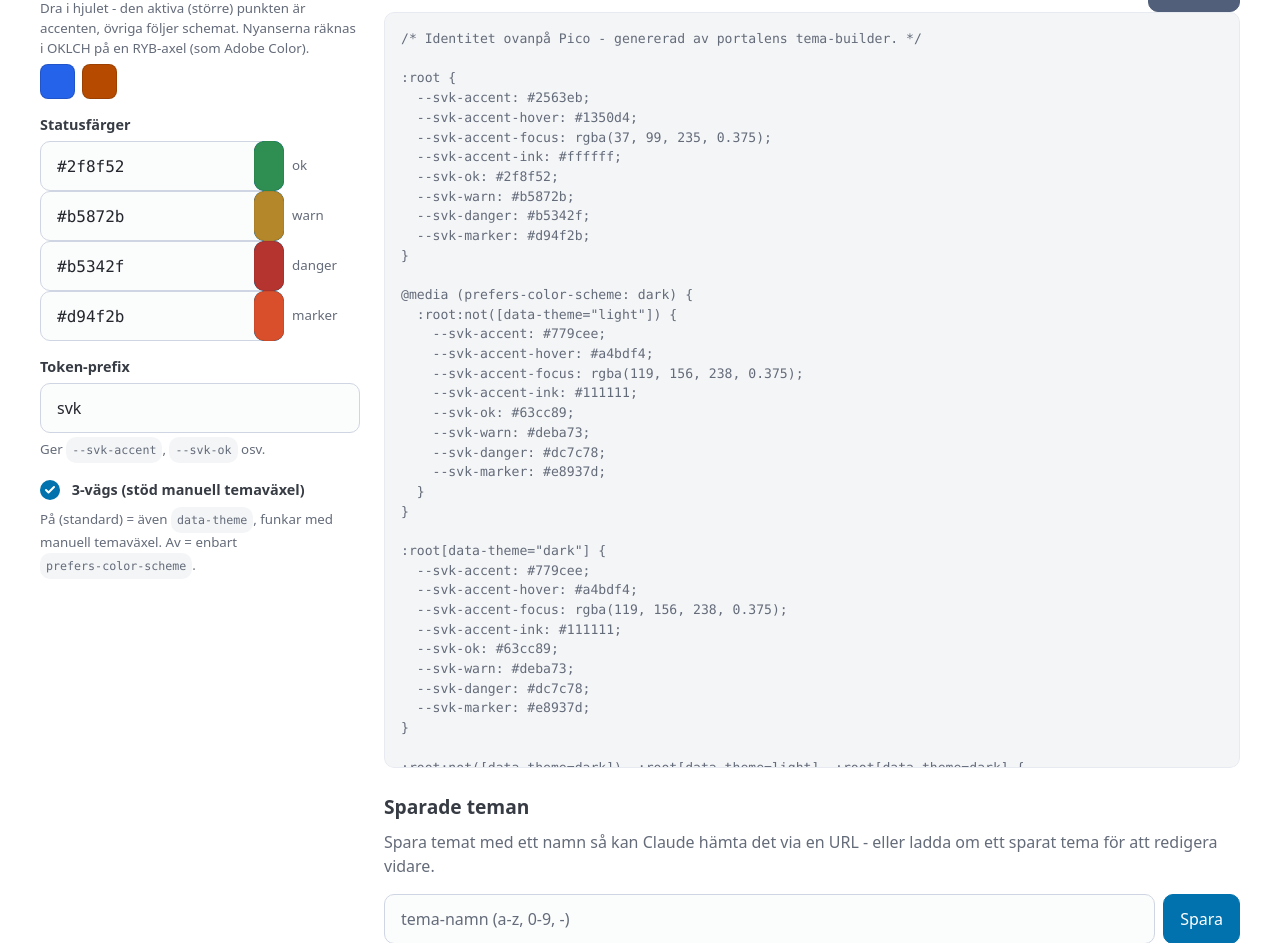
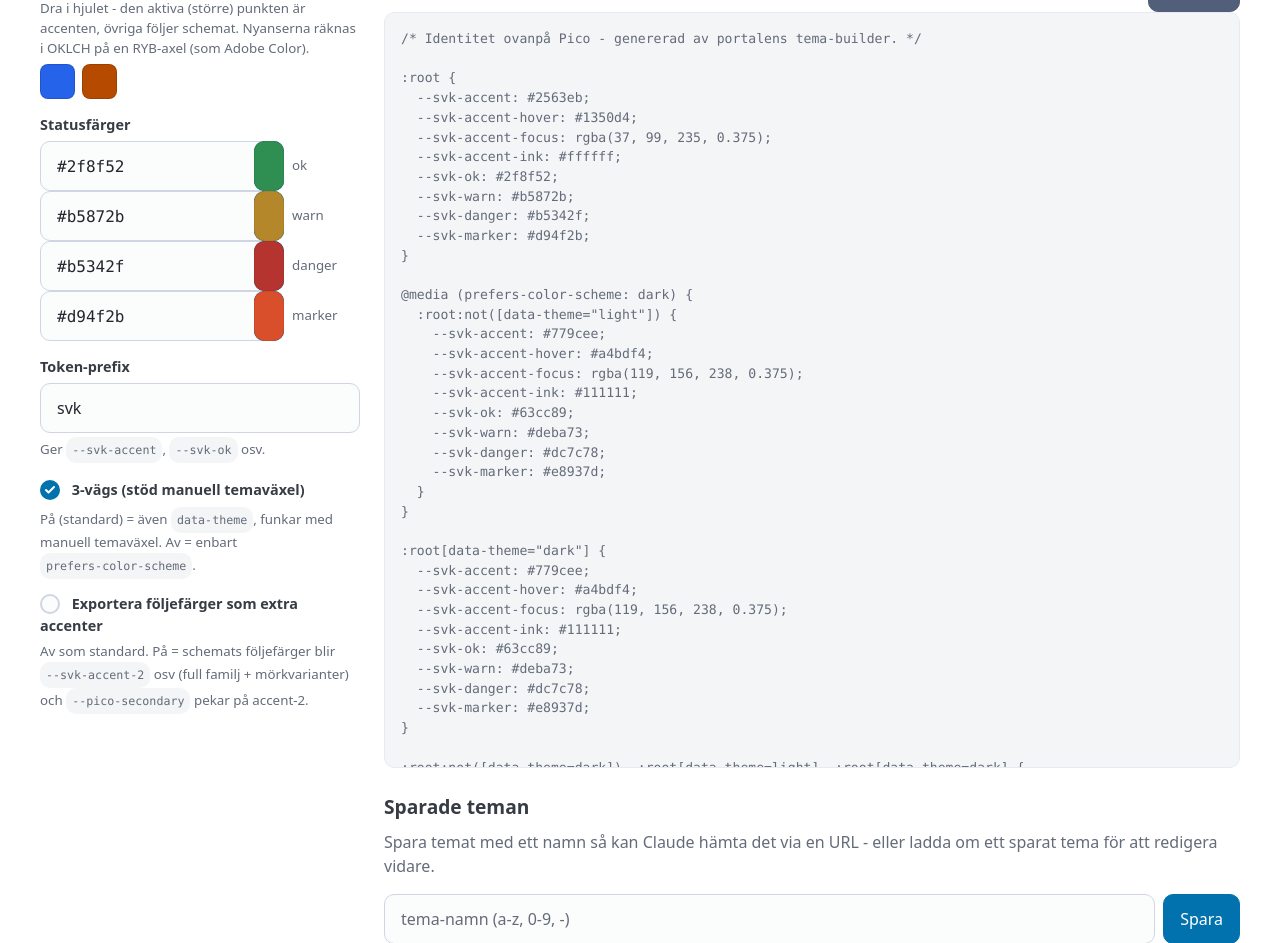
Before and after one commit to Armandur/portal, a FastAPI app: page /tema in a window 1280 px wide. Shown: the part 522-1465 px from the top of the page. Run offline with FastAPI, Linux system fonts and the light colour scheme; data that the repository does not hold is empty.

Commit message:
Exportera följefärger som extra accenter (TASK-150)
Ny kryssruta (av som default) i tema-buildern: när på exporteras schemats
följefärger som --<prefix>-accent-2..N med full familj (hover/focus/ink +
mörkvarianter, samma mönster som huvudaccenten), och Picos
--pico-secondary-familj remappas till accent-2. Av håller enkla
en-accent-teman rena. Preview visar en Sekundär-knapp när det är på.
comp ingår i URL-state och sparas med temat.

Verifierat: av ger oförändrad export, på (triad) ger accent-2/-3 + secondary,
Pico secondary-knapp får accent-2 som bakgrund, ingen overflow 390/1280,
save/load bevarar valet.

Co-Authored-By: Claude Opus 4.8 <noreply@anthropic.com>
Claude-Session: https://claude.ai/code/session_01L715hzRz4oy7DCLCXjYSuc

```diff
--- a/app/static/theme/builder.js
+++ b/app/static/theme/builder.js
@@ -13,6 +13,7 @@ const DEFAULTS = {
   marker: "#d94f2b",
   prefix: "svk",
   tw: "1",
+  comp: "0",
 };
 
 const STATUS_KEYS = ["ok", "warn", "danger", "marker"];
@@ -48,23 +49,37 @@ function buildSpec(s) {
   spec.accent = { light: s.base, dark: C.deriveDark(s.base) };
   put("accent", s.base);
   for (const k of STATUS_KEYS) put(k, s[k]);
+  // Följefärger (opt-in): schemats övriga nyanser blir extra accenter.
+  spec.companions = [];
+  if (s.comp === "1") {
+    spec.companions = C.harmony(s.base, s.scheme)
+      .slice(1)
+      .map((light) => ({ light, dark: C.deriveDark(light) }));
+  }
   return spec;
 }
 
 // --- tokens.css-generering ------------------------------------------------
 
+// En accentfamilj (accent, -hover, -focus, -ink) för ett läge. suffix är ""
+// för huvudaccenten, "-2"/"-3"... för följefärger.
+function accentFamily(prefix, suffix, hex, mode) {
+  return [
+    `--${prefix}-accent${suffix}: ${hex};`,
+    `--${prefix}-accent${suffix}-hover: ${C.deriveHover(hex, mode)};`,
+    `--${prefix}-accent${suffix}-focus: ${C.focusRgba(hex)};`,
+    // Läsbar knapptext (svart/vitt efter kontrast) - annars behåller Pico
+    // vit --primary-inverse även på en ljus accent.
+    `--${prefix}-accent${suffix}-ink: ${bestText(hex)};`,
+  ];
+}
+
 function accentBlock(spec, mode) {
   const p = spec.prefix;
-  const a = spec.accent[mode];
-  const hover = C.deriveHover(a, mode);
-  const lines = [
-    `--${p}-accent: ${a};`,
-    `--${p}-accent-hover: ${hover};`,
-    `--${p}-accent-focus: ${C.focusRgba(a)};`,
-    // Läsbar knapptext på accenten (svart/vitt efter kontrast) - annars
-    // behåller Pico vit --primary-inverse även på en ljus accent.
-    `--${p}-accent-ink: ${bestText(a)};`,
-  ];
+  const lines = accentFamily(p, "", spec.accent[mode], mode);
+  spec.companions.forEach((c, i) => {
+    lines.push(...accentFamily(p, `-${i + 2}`, c[mode], mode));
+  });
   for (const k of STATUS_KEYS) lines.push(`--${p}-${k}: ${spec.vars[k][mode]};`);
   return lines;
 }
@@ -96,16 +111,19 @@ function generateCss(spec) {
   const picoSel = spec.threeway
     ? `:root:not([data-theme=dark]), :root[data-theme=light], :root[data-theme=dark]`
     : `:root:not([data-theme=dark]), :root[data-theme=dark]`;
-  parts.push(
-    `${picoSel} {\n` +
-      `  --pico-primary: var(--${p}-accent);\n` +
-      `  --pico-primary-hover: var(--${p}-accent-hover);\n` +
-      `  --pico-primary-underline: var(--${p}-accent);\n` +
-      `  --pico-primary-background: var(--${p}-accent);\n` +
-      `  --pico-primary-hover-background: var(--${p}-accent-hover);\n` +
-      `  --pico-primary-inverse: var(--${p}-accent-ink);\n` +
-      `  --pico-primary-focus: var(--${p}-accent-focus);\n}`,
-  );
+  const picoRole = (role, suffix) => [
+    `--pico-${role}: var(--${p}-accent${suffix});`,
+    `--pico-${role}-hover: var(--${p}-accent${suffix}-hover);`,
+    `--pico-${role}-underline: var(--${p}-accent${suffix});`,
+    `--pico-${role}-background: var(--${p}-accent${suffix});`,
+    `--pico-${role}-hover-background: var(--${p}-accent${suffix}-hover);`,
+    `--pico-${role}-inverse: var(--${p}-accent${suffix}-ink);`,
+    `--pico-${role}-focus: var(--${p}-accent${suffix}-focus);`,
+  ];
+  const picoLines = picoRole("primary", "");
+  // Första följefärgen driver Picos sekundär-roll.
+  if (spec.companions.length) picoLines.push(...picoRole("secondary", "-2"));
+  parts.push(`${picoSel} {\n${indent(picoLines, "  ")}\n}`);
   return parts.join("\n\n") + "\n";
 }
 
@@ -144,6 +162,9 @@ function renderPreview(spec, mode) {
       <div class="pv-label">${mode === "light" ? "Ljust" : "Mörkt"}</div>
       <div class="pv-row">
         <button class="pv-btn" style="background:${a};color:${btnText}">Primär</button>
+        ${spec.companions.length
+          ? `<button class="pv-btn" style="background:${spec.companions[0][mode]};color:${bestText(spec.companions[0][mode])}">Sekundär</button>`
+          : ""}
         <button class="pv-btn pv-out" style="color:${a};border-color:${a}">Kontur</button>
         <a href="#" class="pv-link" style="color:${a}" onclick="return false">En länk</a>
       </div>
@@ -182,6 +203,7 @@ function currentInputs() {
     marker: $("marker").value,
     prefix: $("prefix").value.trim() || "svk",
     tw: $("threeway").checked ? "1" : "0",
+    comp: $("companions").checked ? "1" : "0",
   };
 }
 
@@ -345,6 +367,7 @@ function applyState(s) {
   for (const k of STATUS_KEYS) $(k).value = s[k];
   $("prefix").value = s.prefix;
   $("threeway").checked = s.tw === "1";
+  $("companions").checked = s.comp === "1";
 }
 
 function init() {
@@ -375,6 +398,7 @@ function init() {
   $("scheme").addEventListener("change", refresh);
   $("prefix").addEventListener("input", refresh);
   $("threeway").addEventListener("change", refresh);
+  $("companions").addEventListener("change", refresh);
 
   // Klick på harmoni-swatch -> sätt som accent
   $("schemes").addEventListener("click", (e) => {
--- a/app/templates/tema.html
+++ b/app/templates/tema.html
@@ -65,6 +65,11 @@
           <label><input type="checkbox" id="threeway" checked> 3-vägs (stöd manuell temaväxel)</label>
           <small>På (standard) = även <code>data-theme</code>, funkar med manuell temaväxel. Av = enbart <code>prefers-color-scheme</code>.</small>
         </div>
+
+        <div class="field">
+          <label><input type="checkbox" id="companions"> Exportera följefärger som extra accenter</label>
+          <small>Av som standard. På = schemats följefärger blir <code>--svk-accent-2</code> osv (full familj + mörkvarianter) och <code>--pico-secondary</code> pekar på accent-2.</small>
+        </div>
       </form>
 
       <div class="tb-output">
```
Also changed, not shown: CLAUDE.md (+7 -1 lines).
